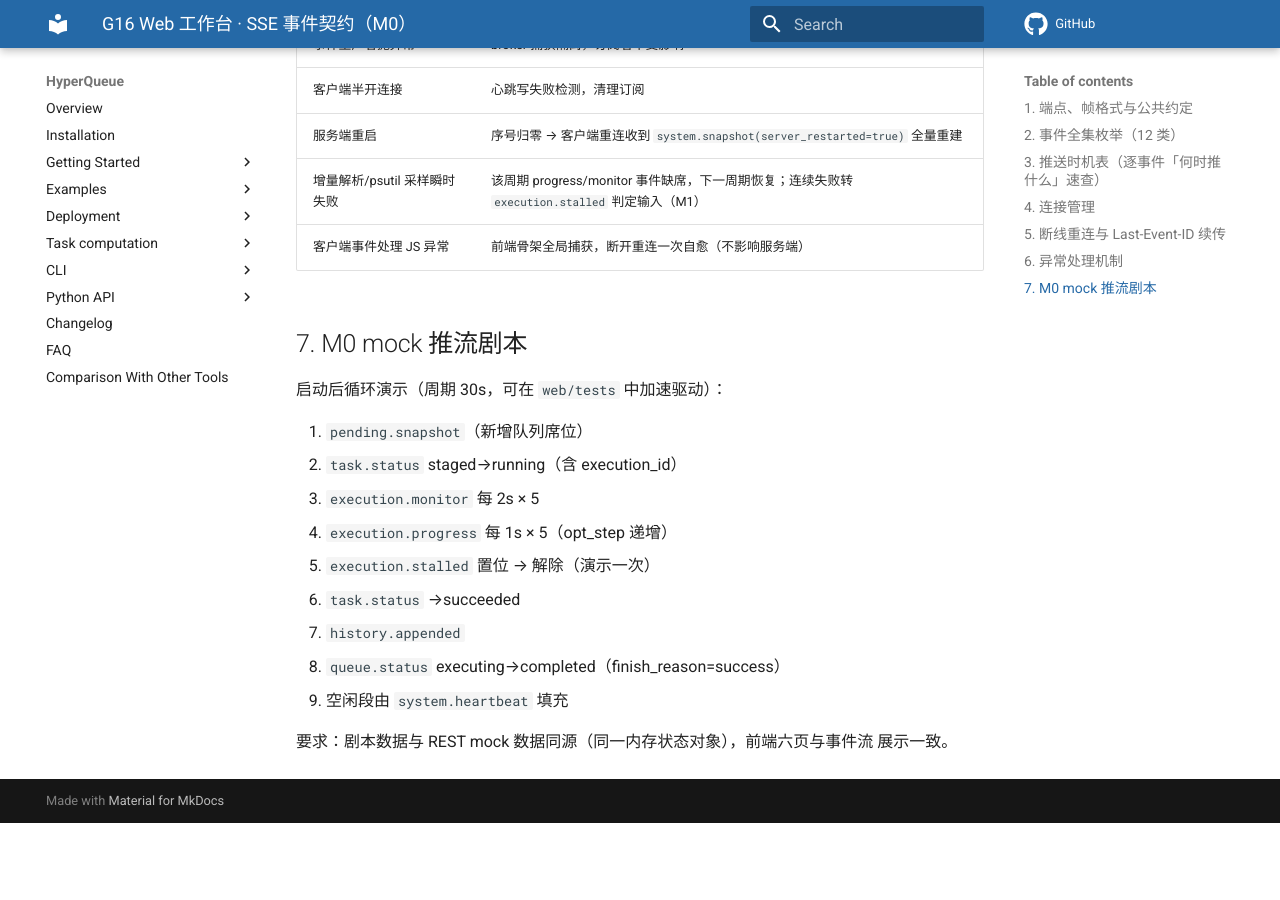
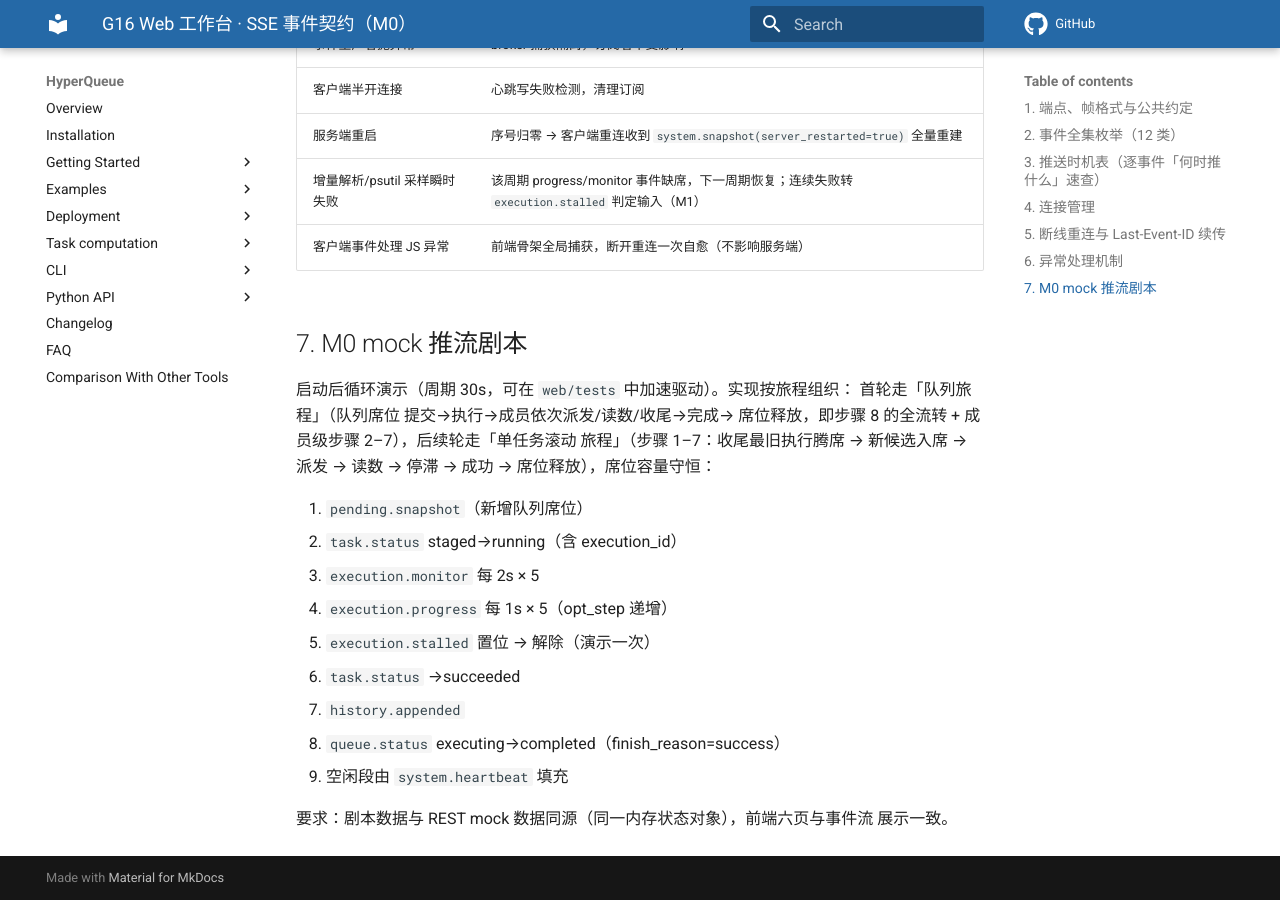
Before and after one commit to baizhancaiji/gauforge, an MkDocs documentation site: the page built from docs/api/sse.md, in a window 1280 px wide and 900 px high, scrolled down 4683 px. Built offline with MkDocs 1.6.1 and Material for MkDocs 9.7.7, drawn with Linux system fonts in a browser that asks for light colours; comment, search, counter and statistics services are not loaded; the version menu is left out; before the commit the page ends 5506 px from its top, so only the background shows below that.

```diff
--- a/docs/api/sse.md
+++ b/docs/api/sse.md
@@ -109,7 +109,11 @@
 
 ## 7. M0 mock 推流剧本
 
-启动后循环演示（周期 30s，可在 `web/tests` 中加速驱动）：
+启动后循环演示（周期 30s，可在 `web/tests` 中加速驱动）。实现按旅程组织：
+首轮走「队列旅程」（队列席位 提交→执行→成员依次派发/读数/收尾→完成→
+席位释放，即步骤 8 的全流转 + 成员级步骤 2–7），后续轮走「单任务滚动
+旅程」（步骤 1–7：收尾最旧执行腾席 → 新候选入席 → 派发 → 读数 → 停滞 →
+成功 → 席位释放），席位容量守恒：
 
 1. `pending.snapshot`（新增队列席位）
 2. `task.status` staged→running（含 execution_id）
```
Also changed, not shown: docs/api/openapi.yaml (+9 -4 lines), 1 other file.
